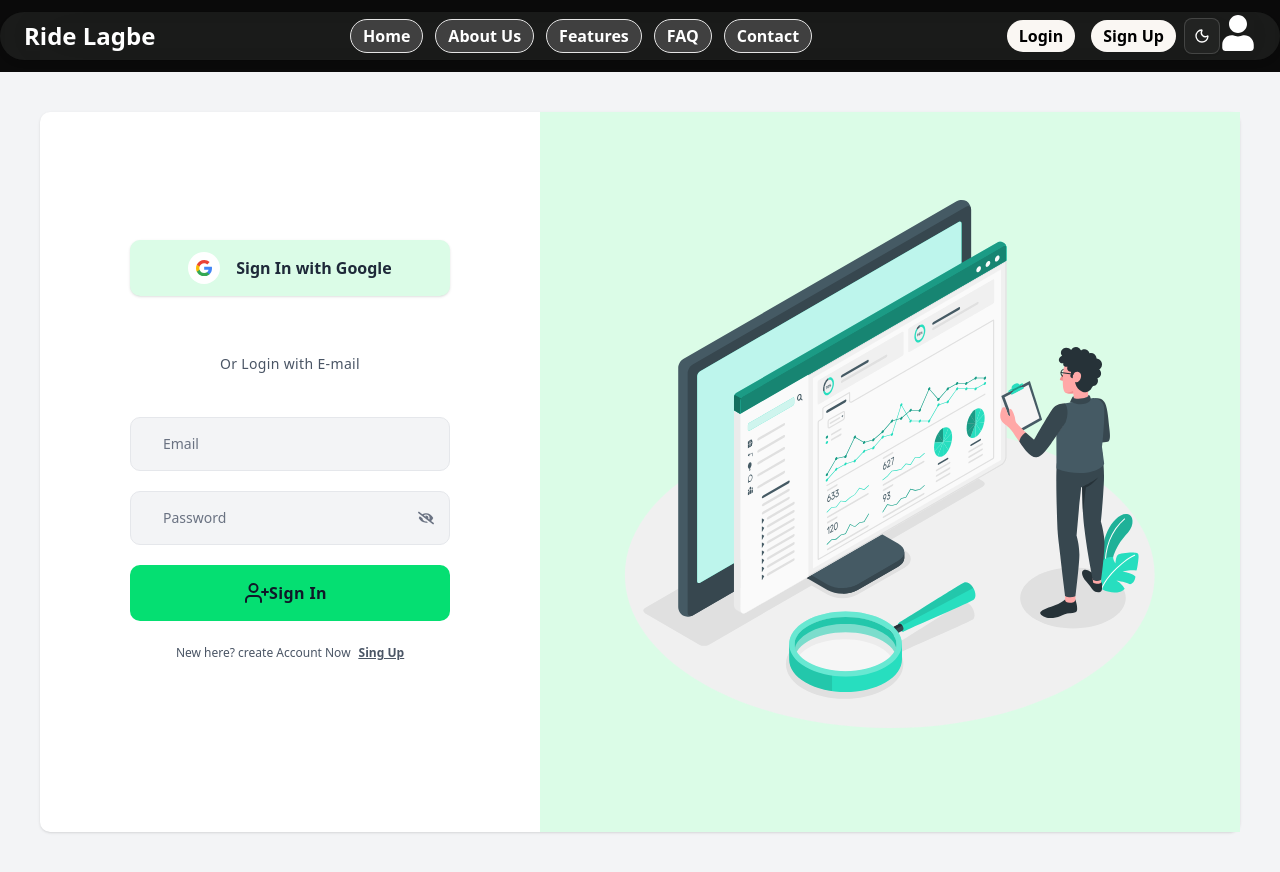
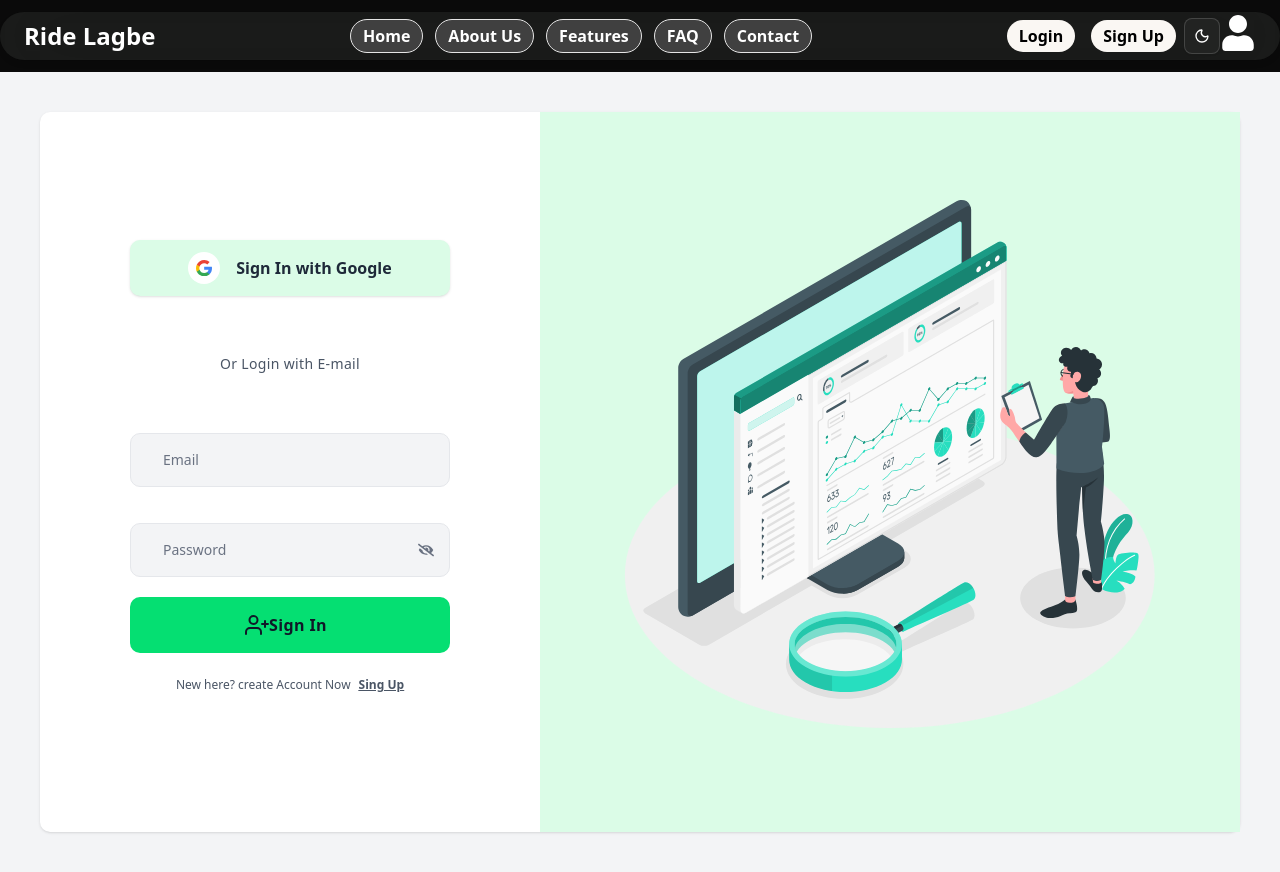
Before and after one commit to TheRABU/ride-lagbe-client, a React (Vite) app: page /auth/login in a window 1280 px wide. Built offline with nearby package versions, Linux system fonts and the light colour scheme.

Commit message:
added store and configured provider

```diff
--- a/package.json
+++ b/package.json
@@ -15,6 +15,7 @@
     "@radix-ui/react-dropdown-menu": "^2.1.16",
     "@radix-ui/react-label": "^2.1.8",
     "@radix-ui/react-slot": "^1.2.4",
+    "@reduxjs/toolkit": "^2.10.1",
     "@tailwindcss/vite": "^4.1.14",
     "class-variance-authority": "^0.7.1",
     "clsx": "^2.1.1",
@@ -24,6 +25,7 @@
     "react-dom": "^19.1.1",
     "react-hook-form": "^7.66.0",
     "react-icons": "^5.5.0",
+    "react-redux": "^9.2.0",
     "react-router": "^7.9.3",
     "tailwind-merge": "^3.3.1",
     "tailwindcss": "^4.1.14",
--- a/src/main.tsx
+++ b/src/main.tsx
@@ -4,11 +4,15 @@ import "./index.css";
 
 import AllRoutes from "./routes/AllRoutes.tsx";
 import { ThemeProvider } from "./providers/theme.provider.tsx";
+import { Provider as ReduxProvider } from "react-redux";
+import { store } from "./redux/store.ts";
 
 createRoot(document.getElementById("root")!).render(
   <StrictMode>
-    <ThemeProvider defaultTheme="dark" storageKey="vite-ui-theme">
-      <AllRoutes />
-    </ThemeProvider>
+    <ReduxProvider store={store}>
+      <ThemeProvider defaultTheme="dark" storageKey="vite-ui-theme">
+        <AllRoutes />
+      </ThemeProvider>
+    </ReduxProvider>
   </StrictMode>
 );
--- a/src/pages/sign-in/SignIn.tsx
+++ b/src/pages/sign-in/SignIn.tsx
@@ -2,10 +2,45 @@ import { Link } from "react-router";
 import { FaEye } from "react-icons/fa";
 import { FaEyeSlash } from "react-icons/fa";
 import { useState } from "react";
+import { z } from "zod";
+import { zodResolver } from "@hookform/resolvers/zod";
 import backgroundImg from "../../assets/background.svg";
+import { useForm } from "react-hook-form";
+
+const formSchema = z.object({
+  name: z
+    .string()
+    .min(2, { message: "Name must be at least 2 characters long" })
+    .max(50, { message: "Name cannot exceed 50 characters" }),
+  email: z.email({ message: "Please enter a valid email address" }),
+  password: z
+    .string()
+    .min(8, { message: "Password must be at least 8 characters long" })
+    .max(50, { message: "Password cannot exceed 50 characters" }),
+});
 
 const SignIn = () => {
   const [showPass, setShowPass] = useState(false);
+
+  const {
+    register,
+    handleSubmit,
+    formState: { errors },
+    reset,
+  } = useForm({
+    resolver: zodResolver(formSchema),
+    defaultValues: {
+      name: "",
+      email: "",
+      password: "",
+    },
+  });
+
+  const onSubmit = (data: z.infer<typeof formSchema>) => {
+    console.log("Form Data:", data);
+    reset();
+  };
+
   return (
     <>
       <div className="min-h-screen bg-gray-100 text-gray-900 flex justify-center">
@@ -45,20 +80,38 @@ const SignIn = () => {
                   </div>
                 </div>
 
-                <div className="mx-auto max-w-xs">
+                <form
+                  onSubmit={handleSubmit(onSubmit)}
+                  className="mx-auto max-w-xs"
+                >
                   <input
-                    className="w-full px-8 py-4 rounded-lg font-medium bg-gray-100 border border-gray-200 placeholder-gray-500 text-sm focus:outline-none focus:border-gray-400 focus:bg-white"
+                    className={`w-full px-8 py-4 my-4 rounded-lg font-medium bg-gray-100 border ${
+                      errors.email ? "border-red-400" : "border-gray-200"
+                    } placeholder-gray-500 text-sm focus:outline-none focus:border-gray-400 focus:bg-white`}
                     type="email"
                     placeholder="Email"
+                    {...register("email")}
                   />
+                  {errors.email && (
+                    <p className="text-red-500 text-xs mt-1">
+                      {errors.email.message}
+                    </p>
+                  )}
                   <div className="relative mt-5">
                     <input
                       className="w-full px-8 py-4 rounded-lg font-medium bg-gray-100 border border-gray-200 placeholder-gray-500 text-sm focus:outline-none focus:border-gray-400 focus:bg-white"
                       type={showPass ? "text" : "password"}
                       placeholder="Password"
+                      {...register("password")}
                     />
+                    {errors.password && (
+                      <p className="text-red-500 text-xs mt-1">
+                        {errors.password.message}
+                      </p>
+                    )}
+
                     <button
-                      type="button"
+                      type="submit"
                       onClick={() => setShowPass(!showPass)}
                       className="absolute right-4 top-1/2 transform -translate-y-1/2 text-gray-500 hover:text-gray-700 focus:outline-none"
                     >
@@ -87,7 +140,7 @@ const SignIn = () => {
                       <Link to={"/auth/sign-up"}>Sing Up</Link>
                     </span>
                   </p>
-                </div>
+                </form>
               </div>
             </div>
           </div>
--- a/src/pages/sign-up/SignUp.tsx
+++ b/src/pages/sign-up/SignUp.tsx
@@ -35,7 +35,7 @@ const SignUp = () => {
     },
   });
 
-  const onSubmit = (data) => {
+  const onSubmit = (data: z.infer<typeof formSchema>) => {
     console.log("Form Data:", data);
     reset();
   };
--- /dev/null
+++ b/src/redux/store.ts
@@ -0,0 +1,9 @@
+import { configureStore } from "@reduxjs/toolkit";
+
+export const store = configureStore({
+  reducer: {},
+});
+
+export type RootState = ReturnType<typeof store.getState>;
+
+export type AppDispatch = typeof store.dispatch;
```
Also changed, not shown: 1 other file (tests, documents, lock files or other folders).
